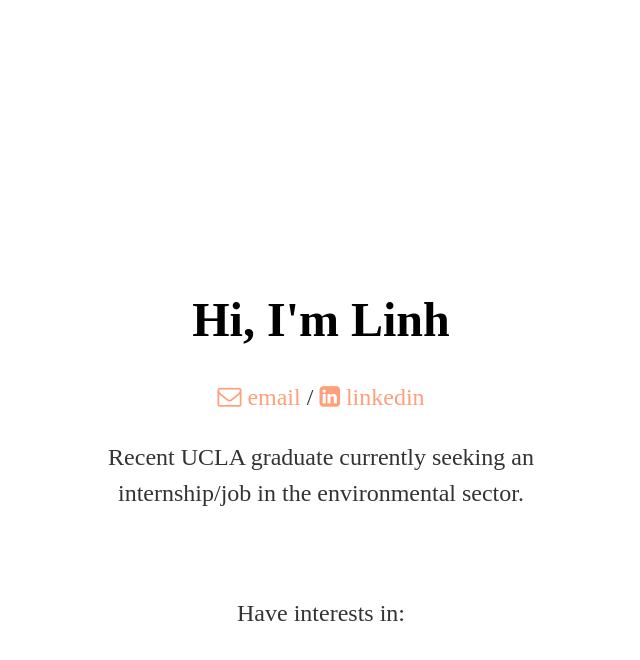
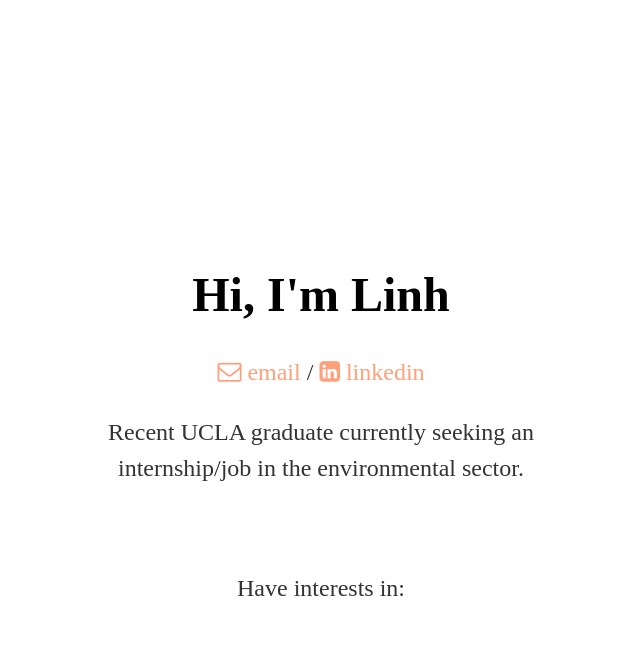
Before and after one commit to lttrinh/lttrinh.github.io, a Jekyll site: the page built from index.html, in a window 1280 px wide. Shown: the top 660 px of the page, without its empty margins (319-959 px from the left). Built offline with Jekyll 4.4.1, drawn with Linux system fonts in a browser that asks for light colours.

Commit message:
Update main.css

```diff
--- a/css/main.css
+++ b/css/main.css
@@ -1,7 +1,7 @@
 body {
     margin: 60px auto;
     width: 40%;
-    padding-top: 200px;
+    padding-top: 175px;
 }
 
 h1 {
```
